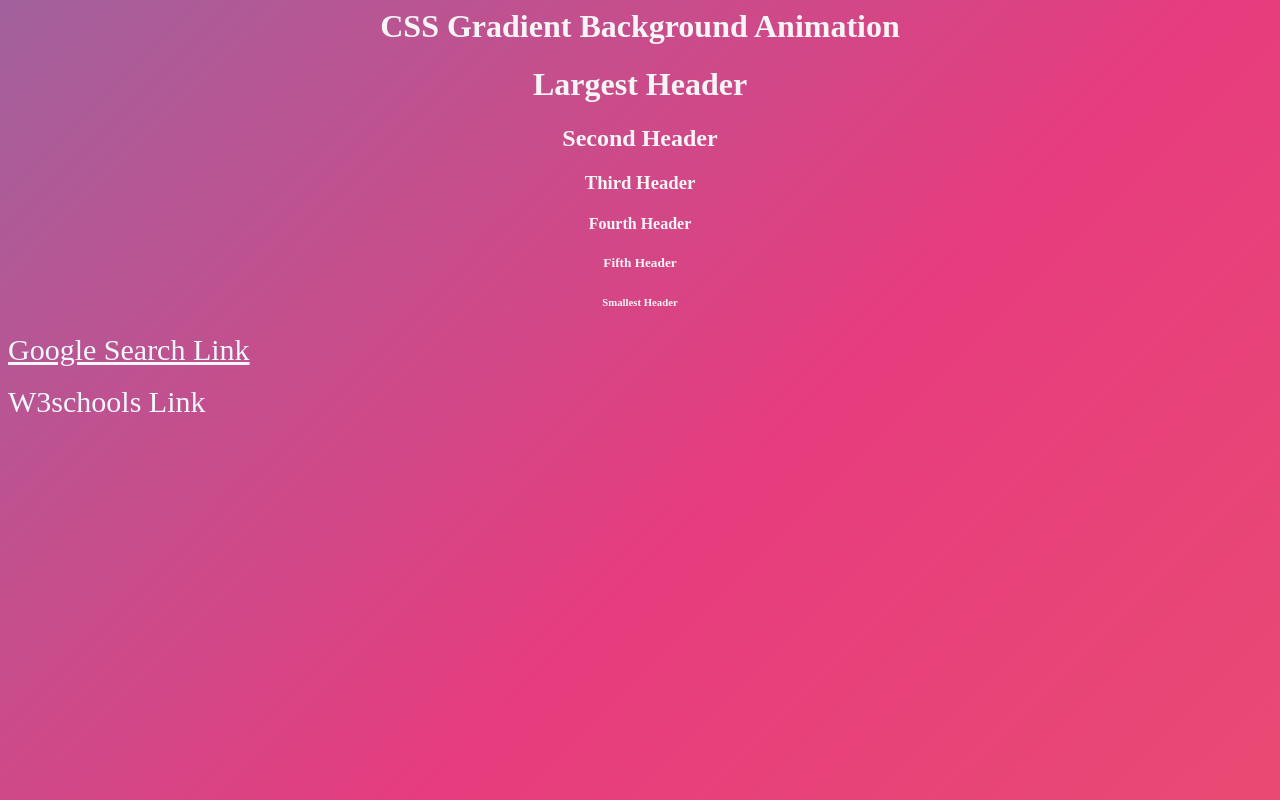
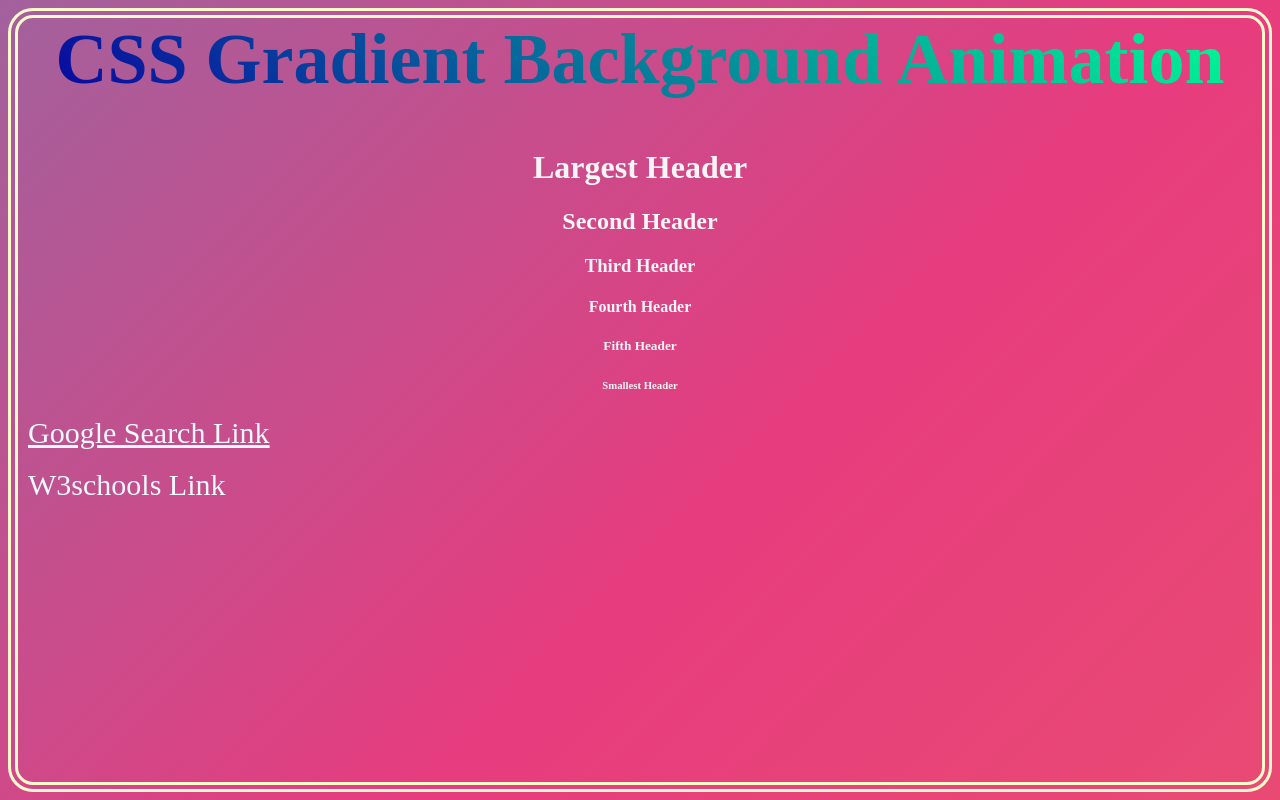
Before and after one commit to bishoyadly/davlu-programming-course, a plain HTML site: page index.html in a window 1280 px wide. Drawn offline with Linux system fonts and the light colour scheme.

Commit message:
Add some css styles

```diff
--- a/index.html
+++ b/index.html
@@ -11,7 +11,7 @@
 
 <body>
 
-    <h1 class="header">CSS Gradient Background Animation</h1>
+    <h1 id="pageTitle">CSS Gradient Background Animation</h1>
 
     <h1 class="header">Largest Header</h1>
 
--- a/style.css
+++ b/style.css
@@ -1,3 +1,11 @@
+#pageTitle {
+    font-size: 72px;
+    background: linear-gradient(45deg, #09009f, #00ff95);
+    background-clip: text;
+    -webkit-background-clip: text;
+    -webkit-text-fill-color: transparent;
+}
+
 h1 {
     text-align: center;
 }
@@ -9,6 +17,7 @@ h1 {
 }
 
 a {
+    padding: 10px;
     font-size: 30px;
     color: aliceblue;
 }
@@ -27,6 +36,11 @@ a:hover {
 }
 
 body {
+    border-width: 10px;
+    border-style: double;
+    border-color: lemonchiffon;
+    border-radius: 25px;
+
     background: linear-gradient(-45deg, #ee7752, #e73c7e, #23a6d5, #23d5ab);
     background-size: 500% 500%;
     animation: gradient 20s ease infinite;
```
